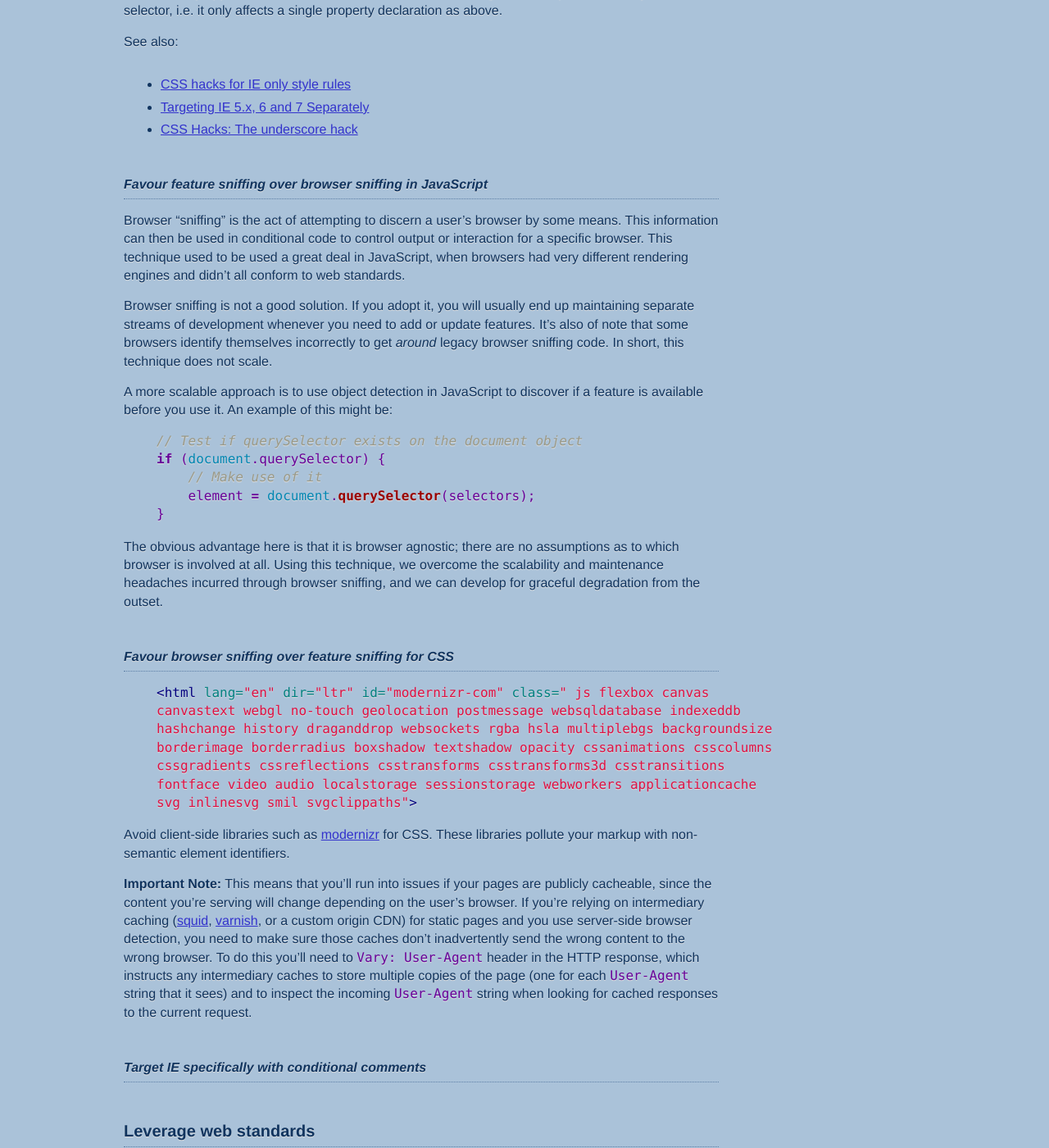
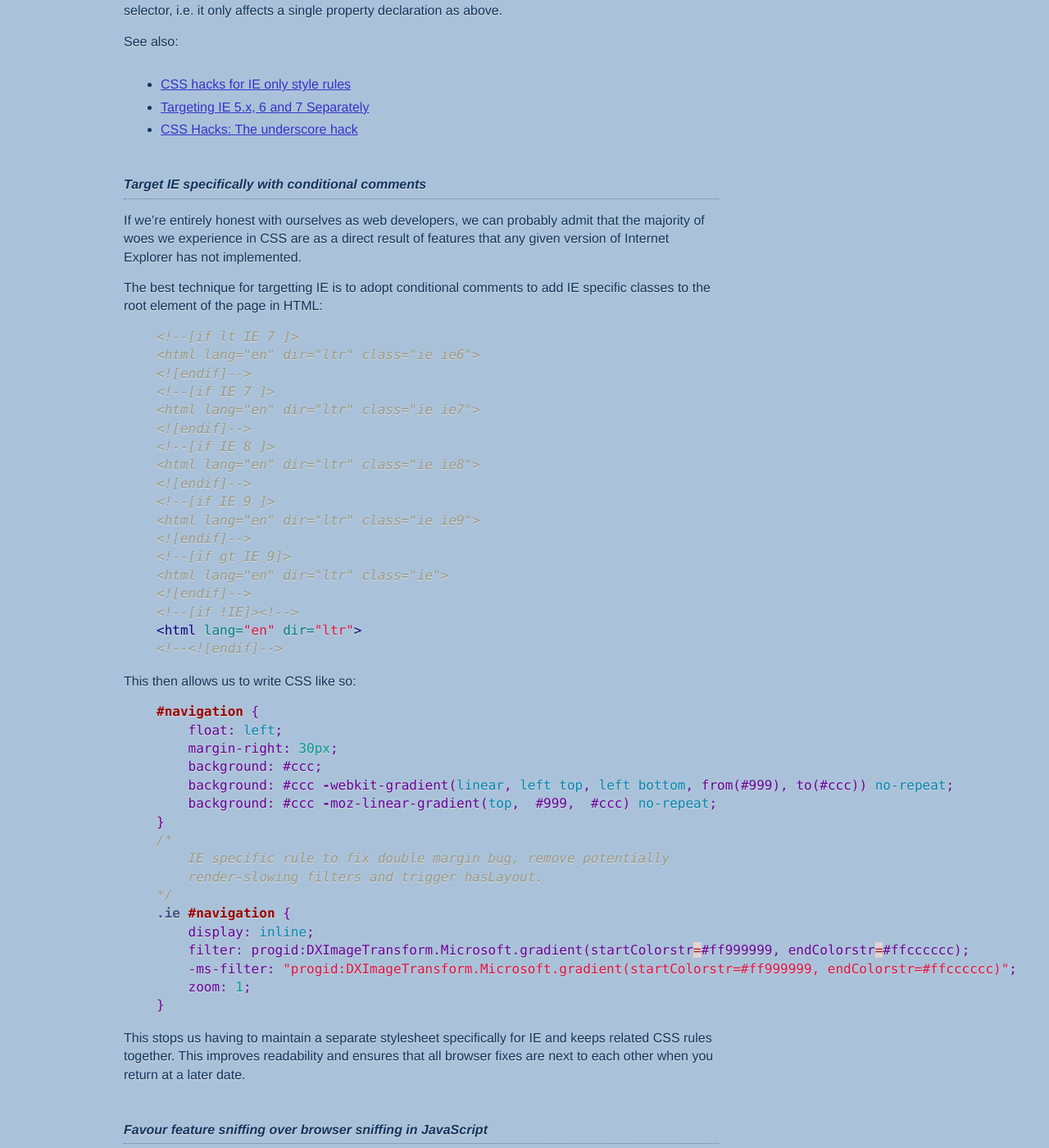
Before and after one commit to nefarioustim/front-end-development-best-practice, a Jekyll site: the page built from index.md, in a window 1280 px wide and 1400 px high, scrolled down 2681 px. Shown: the whole window at 82% size. Built offline with Jekyll 4.4.1, drawn with Linux system fonts in a browser that asks for light colours; Markdown is read by kramdown in place of the engine named in the settings.

Commit message:
IE conditional comments.

```diff
--- a/index.md
+++ b/index.md
@@ -133,6 +133,62 @@ See also:
 * [Targeting IE 5.x, 6 and 7 Separately](http://www.ejeliot.com/blog/63)
 * [CSS Hacks: The underscore hack](http://www.css-zibaldone.com/articles/hacks/csshacks.html#underscore-hack)
 
+#### Target IE specifically with conditional comments
+
+If we're entirely honest with ourselves as web developers, we can probably
+admit that the majority of woes we experience in CSS are as a direct result of
+features that any given version of Internet Explorer has not implemented.
+
+The best technique for targetting IE is to adopt conditional comments to add
+IE specific classes to the root element of the page in HTML:
+
+{% highlight html %}
+<!--[if lt IE 7 ]>
+<html lang="en" dir="ltr" class="ie ie6">
+<![endif]-->
+<!--[if IE 7 ]>
+<html lang="en" dir="ltr" class="ie ie7">
+<![endif]-->
+<!--[if IE 8 ]>
+<html lang="en" dir="ltr" class="ie ie8">
+<![endif]-->
+<!--[if IE 9 ]>
+<html lang="en" dir="ltr" class="ie ie9">
+<![endif]-->
+<!--[if gt IE 9]>
+<html lang="en" dir="ltr" class="ie">
+<![endif]-->
+<!--[if !IE]><!-->
+<html lang="en" dir="ltr">
+<!--<![endif]-->
+{% endhighlight %}
+
+This then allows us to write CSS like so:
+
+{% highlight css %}
+#navigation {
+    float: left;
+    margin-right: 30px;
+    background: #ccc;
+    background: #ccc -webkit-gradient(linear, left top, left bottom, from(#999), to(#ccc)) no-repeat;
+    background: #ccc -moz-linear-gradient(top,  #999,  #ccc) no-repeat;
+}
+/*
+    IE specific rule to fix double margin bug, remove potentially
+    render-slowing filters and trigger hasLayout.
+*/
+.ie #navigation {
+    display: inline;
+    filter: progid:DXImageTransform.Microsoft.gradient(startColorstr=#ff999999, endColorstr=#ffcccccc);
+    -ms-filter: "progid:DXImageTransform.Microsoft.gradient(startColorstr=#ff999999, endColorstr=#ffcccccc)";
+    zoom: 1;
+}
+{% endhighlight %}
+
+This stops us having to maintain a separate stylesheet specifically for IE and
+keeps related CSS rules together. This improves readability and ensures that
+all browser fixes are next to each other when you return at a later date.
+
 #### Favour feature sniffing over browser sniffing in JavaScript
 
 Browser "sniffing" is the act of attempting to discern a user's browser by
@@ -165,19 +221,7 @@ sniffing, and we can develop for graceful degradation from the outset.
 
 #### Favour browser sniffing over feature sniffing for CSS
 
-{% highlight html %}
-<html lang="en" dir="ltr" id="modernizr-com" class=" js flexbox canvas
-canvastext webgl no-touch geolocation postmessage websqldatabase indexeddb
-hashchange history draganddrop websockets rgba hsla multiplebgs backgroundsize
-borderimage borderradius boxshadow textshadow opacity cssanimations csscolumns
-cssgradients cssreflections csstransforms csstransforms3d csstransitions
-fontface video audio localstorage sessionstorage webworkers applicationcache
-svg inlinesvg smil svgclippaths">
-{% endhighlight %}
 
-Avoid client-side libraries such as [modernizr](http://www.modernizr.com/) for
-CSS. These libraries pollute your markup with non-semantic element
-identifiers.
 
 **Important Note:** This means that you'll run into issues if your pages are
 publicly cacheable, since the content you're serving will change depending on
```
Also changed, not shown: other parts of index.md (+0 -2 lines).
